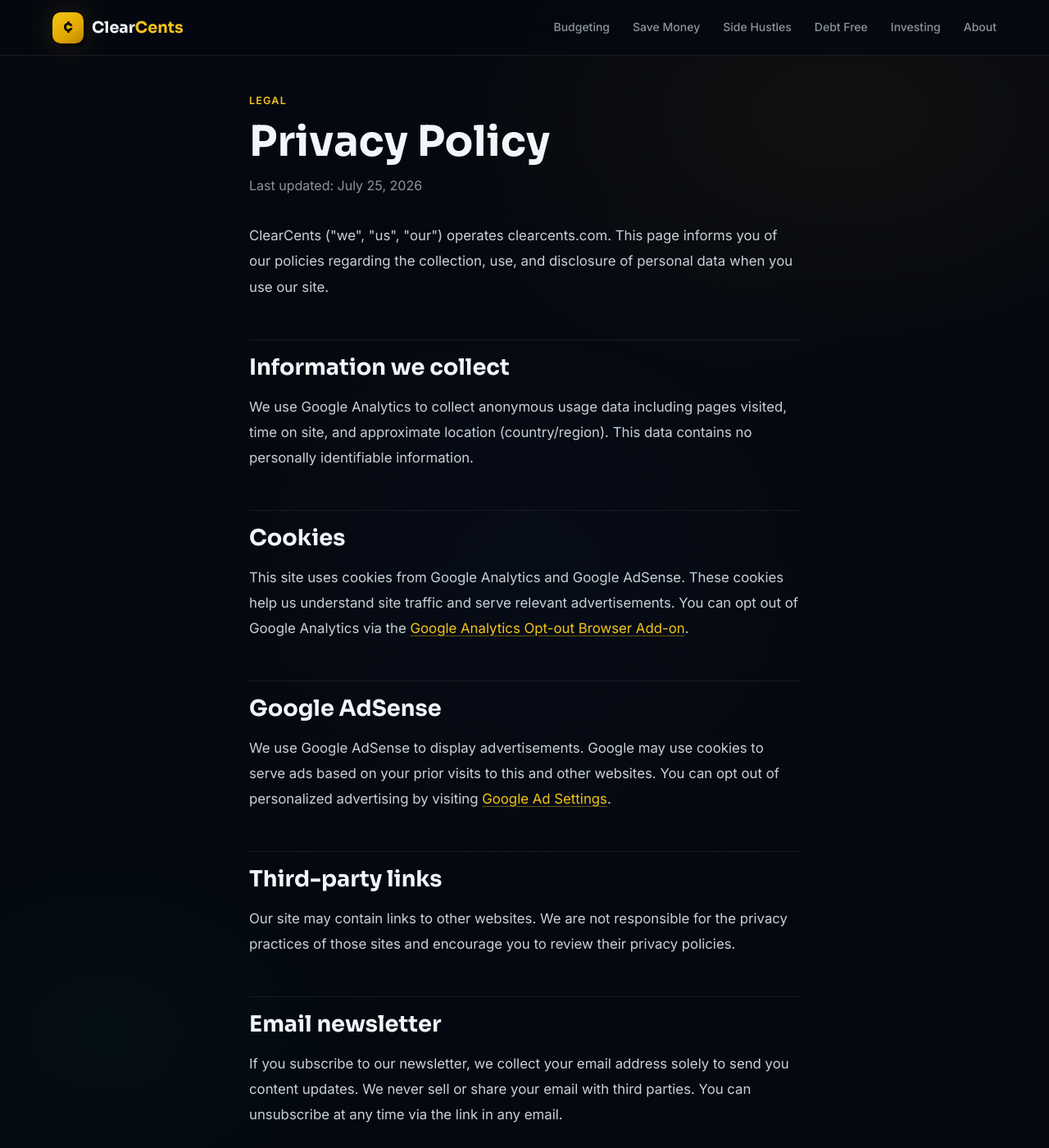
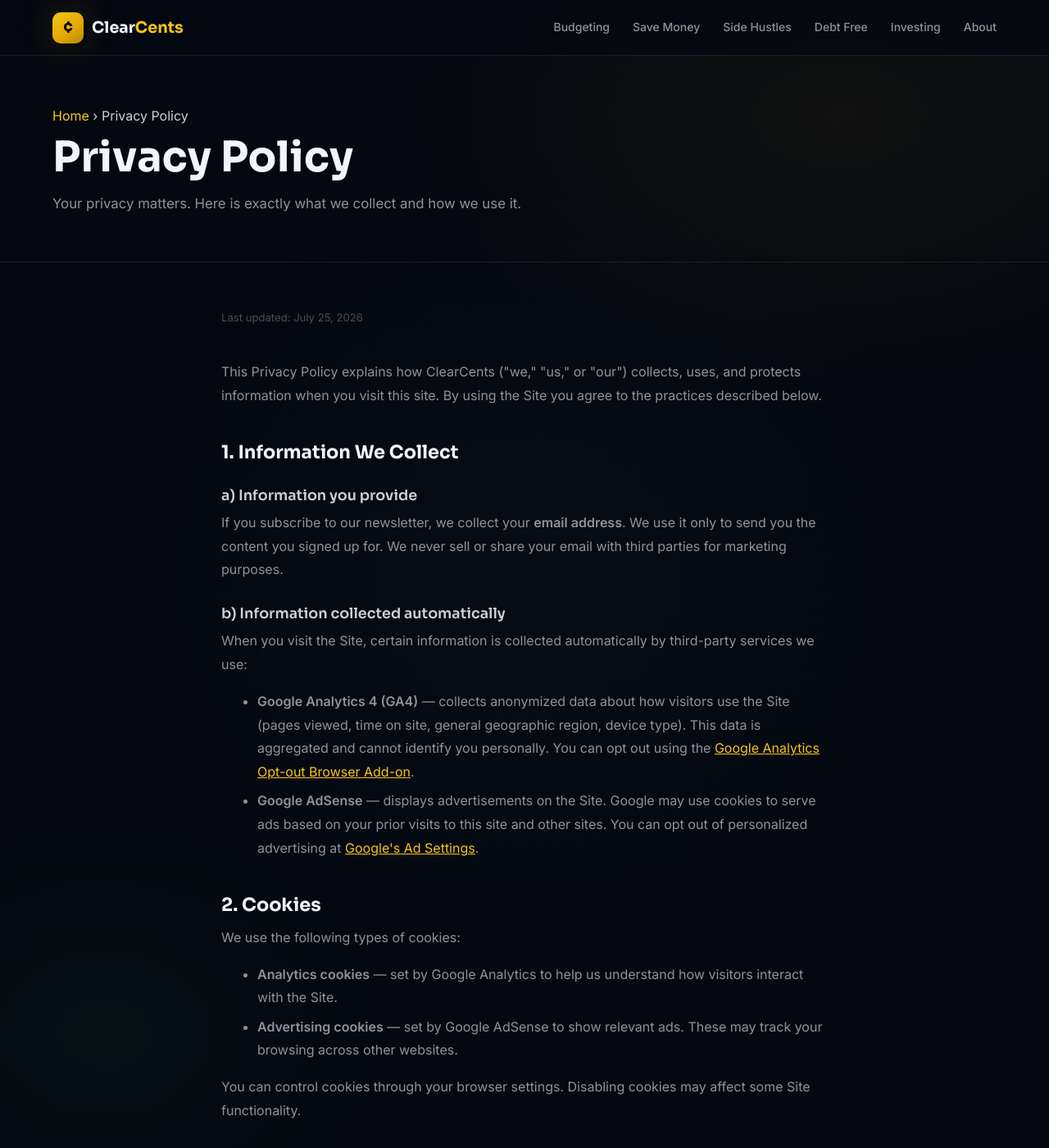
Before and after one commit to zaddywebbuilds/ClearCents-, a Jekyll site: the page built from privacy-policy.md, in a window 1280 px wide and 1400 px high. Shown: the whole window at 82% size. Built offline with Jekyll 4.4.1, drawn with Linux system fonts in a browser that asks for light colours; some of the changed text lies outside the part shown.

Commit message:
Add category pages, About, Privacy Policy, and Budget Template
- _layouts/category.html: reusable category listing layout
- budgeting.md, save-money.md, side-hustles.md, debt-free.md, investing.md: fix all 404 nav links
- about.md: updated to use page-hero + prose-page styles
- privacy-policy.md: expanded to cover AdSense, GA4, GDPR/CCPA — ready for AdSense review
- free-budget-template.md: real printable monthly budget with zero-based budgeting guide
- main.css: add page-hero, prose-page, budget template styles

Co-Authored-By: Claude Sonnet 4.6 <noreply@anthropic.com>

```diff
--- a/assets/css/main.css
+++ b/assets/css/main.css
@@ -729,6 +729,47 @@ ul, ol { padding-left: 1.5rem; }
 .nl-btn:hover { transform: translateY(-2px); box-shadow: 0 6px 24px rgba(245,197,24,0.35); }
 .nl-success { font-size: 0.9rem; font-weight: 600; color: var(--green); text-align: center; padding: 0.5rem 0; }
 
+/* Page hero (About, Privacy, Category pages) */
+.page-hero {
+  padding: 8rem 0 3.5rem;
+  position: relative;
+  border-bottom: 1px solid var(--glass-border);
+}
+.page-hero-title {
+  font-size: clamp(2rem, 5vw, 3.2rem);
+  font-weight: 700; line-height: 1.15;
+  margin: 0.5rem 0 0.75rem;
+}
+.page-hero-sub {
+  font-size: 1.05rem; color: var(--text-3);
+  max-width: 600px; line-height: 1.7;
+  margin: 0;
+}
+.cat-count-line {
+  font-size: 0.85rem; color: var(--text-4);
+  margin-bottom: 2rem; letter-spacing: 0.04em;
+  text-transform: uppercase;
+}
+.empty-cat {
+  text-align: center; padding: 4rem 0;
+  color: var(--text-3);
+}
+.empty-cat p { margin-bottom: 1.5rem; font-size: 1.05rem; }
+
+/* Prose pages (About, Privacy) */
+.prose-page { max-width: 740px; margin: 0 auto; padding: 3.5rem 0 5rem; }
+.prose-page h2 {
+  font-size: 1.4rem; font-weight: 700;
+  margin: 2.5rem 0 0.75rem;
+  color: var(--text-1);
+}
+.prose-page h3 { font-size: 1.1rem; font-weight: 600; margin: 1.75rem 0 0.5rem; color: var(--text-2); }
+.prose-page p { color: var(--text-3); line-height: 1.8; margin-bottom: 1rem; }
+.prose-page ul { color: var(--text-3); line-height: 1.8; margin: 0.5rem 0 1rem 1.25rem; }
+.prose-page li { margin-bottom: 0.4rem; }
+.prose-page a { color: var(--gold); text-decoration: underline; }
+.prose-page .prose-last-updated { font-size: 0.82rem; color: var(--text-4); margin-bottom: 2.5rem; }
+
 /* Popular posts */
 .popular-item { display: flex; gap: 10px; padding: 0.75rem 0; border-bottom: 1px solid var(--glass-border); }
 .popular-item:last-child { border-bottom: none; padding-bottom: 0; }
--- a/privacy-policy.md
+++ b/privacy-policy.md
@@ -1,47 +1,86 @@
 ---
 layout: default
 title: "Privacy Policy"
-description: "ClearCents privacy policy — how we collect, use, and protect your data."
+description: "ClearCents privacy policy — how we collect, use, and protect your information."
 permalink: /privacy-policy/
 ---
 
-<section style="padding: 7rem 0 4rem;">
-  <div class="container" style="max-width: 720px;">
-    <span class="section-eyebrow">Legal</span>
-    <h1>Privacy Policy</h1>
-    <p style="color:var(--text-3); margin-top:0.5rem;">Last updated: {{ 'now' | date: "%B %d, %Y" }}</p>
+<header class="page-hero">
+  <div class="container">
+    <nav class="breadcrumb" aria-label="Breadcrumb">
+      <a href="{{ '/' | relative_url }}">Home</a>
+      <span aria-hidden="true">›</span>
+      <span aria-current="page">Privacy Policy</span>
+    </nav>
+    <h1 class="page-hero-title">Privacy Policy</h1>
+    <p class="page-hero-sub">Your privacy matters. Here is exactly what we collect and how we use it.</p>
+  </div>
+</header>
 
-    <div class="post-content" style="margin-top: 2rem;">
+<div class="container">
+  <div class="prose-page">
 
-      <p>ClearCents ("we", "us", "our") operates clearcents.com. This page informs you of our policies regarding the collection, use, and disclosure of personal data when you use our site.</p>
+    <p class="prose-last-updated">Last updated: July 25, 2026</p>
 
-      <h2>Information we collect</h2>
-      <p>We use Google Analytics to collect anonymous usage data including pages visited, time on site, and approximate location (country/region). This data contains no personally identifiable information.</p>
+    <p>This Privacy Policy explains how ClearCents ("we," "us," or "our") collects, uses, and protects information when you visit this site. By using the Site you agree to the practices described below.</p>
 
-      <h2>Cookies</h2>
-      <p>This site uses cookies from Google Analytics and Google AdSense. These cookies help us understand site traffic and serve relevant advertisements. You can opt out of Google Analytics via the <a href="https://tools.google.com/dlpage/gaoptout" target="_blank" rel="noopener">Google Analytics Opt-out Browser Add-on</a>.</p>
+    <h2>1. Information We Collect</h2>
 
-      <h2>Google AdSense</h2>
-      <p>We use Google AdSense to display advertisements. Google may use cookies to serve ads based on your prior visits to this and other websites. You can opt out of personalized advertising by visiting <a href="https://www.google.com/settings/ads" target="_blank" rel="noopener">Google Ad Settings</a>.</p>
+    <h3>a) Information you provide</h3>
+    <p>If you subscribe to our newsletter, we collect your <strong>email address</strong>. We use it only to send you the content you signed up for. We never sell or share your email with third parties for marketing purposes.</p>
 
-      <h2>Third-party links</h2>
-      <p>Our site may contain links to other websites. We are not responsible for the privacy practices of those sites and encourage you to review their privacy policies.</p>
+    <h3>b) Information collected automatically</h3>
+    <p>When you visit the Site, certain information is collected automatically by third-party services we use:</p>
+    <ul>
+      <li><strong>Google Analytics 4 (GA4)</strong> — collects anonymized data about how visitors use the Site (pages viewed, time on site, general geographic region, device type). This data is aggregated and cannot identify you personally. You can opt out using the <a href="https://tools.google.com/dlpage/gaoptout" target="_blank" rel="noopener">Google Analytics Opt-out Browser Add-on</a>.</li>
+      <li><strong>Google AdSense</strong> — displays advertisements on the Site. Google may use cookies to serve ads based on your prior visits to this site and other sites. You can opt out of personalized advertising at <a href="https://www.google.com/settings/ads" target="_blank" rel="noopener">Google's Ad Settings</a>.</li>
+    </ul>
 
-      <h2>Email newsletter</h2>
-      <p>If you subscribe to our newsletter, we collect your email address solely to send you content updates. We never sell or share your email with third parties. You can unsubscribe at any time via the link in any email.</p>
+    <h2>2. Cookies</h2>
+    <p>We use the following types of cookies:</p>
+    <ul>
+      <li><strong>Analytics cookies</strong> — set by Google Analytics to help us understand how visitors interact with the Site.</li>
+      <li><strong>Advertising cookies</strong> — set by Google AdSense to show relevant ads. These may track your browsing across other websites.</li>
+    </ul>
+    <p>You can control cookies through your browser settings. Disabling cookies may affect some Site functionality.</p>
 
-      <h2>Data retention</h2>
-      <p>Analytics data is retained for 26 months. Newsletter subscriber data is retained until you unsubscribe.</p>
+    <h2>3. How We Use Your Information</h2>
+    <ul>
+      <li>To send the newsletter you subscribed to</li>
+      <li>To understand which content is most useful to our readers (via analytics)</li>
+      <li>To display advertising that funds the Site (via AdSense)</li>
+      <li>To improve the Site's performance and user experience</li>
+    </ul>
 
-      <h2>Your rights</h2>
-      <p>You have the right to access, correct, or delete any personal data we hold about you. Contact us at <a href="mailto:hello@clearcents.com">hello@clearcents.com</a> to make a request.</p>
+    <h2>4. Third-Party Services</h2>
+    <p>The Site uses these third-party services, each with their own privacy policies:</p>
+    <ul>
+      <li><a href="https://policies.google.com/privacy" target="_blank" rel="noopener">Google Privacy Policy</a> (covers GA4 and AdSense)</li>
+      <li><a href="https://pinterest.com/about/privacy/" target="_blank" rel="noopener">Pinterest Privacy Policy</a></li>
+    </ul>
+    <p>We do not control these third-party services and encourage you to review their policies independently.</p>
 
-      <h2>Changes to this policy</h2>
-      <p>We may update this privacy policy from time to time. Changes will be posted on this page with an updated date.</p>
+    <h2>5. Data Retention</h2>
+    <p>Newsletter email addresses are retained until you unsubscribe. Analytics data is retained for 26 months per Google's standard settings. We do not store any other personal data on our own servers.</p>
 
-      <h2>Contact</h2>
-      <p>Questions about this policy? Email <a href="mailto:hello@clearcents.com">hello@clearcents.com</a>.</p>
+    <h2>6. Your Rights</h2>
+    <p>Depending on your location you may have rights under GDPR (EU/UK) or CCPA (California), including:</p>
+    <ul>
+      <li>The right to access the personal data we hold about you</li>
+      <li>The right to request deletion of your data</li>
+      <li>The right to opt out of data processing for advertising</li>
+      <li>The right to unsubscribe from our newsletter at any time</li>
+    </ul>
+    <p>To exercise any of these rights, contact us at <a href="mailto:hello@clearcents.com">hello@clearcents.com</a>.</p>
 
-    </div>
+    <h2>7. Children's Privacy</h2>
+    <p>This Site is not directed at children under 13. We do not knowingly collect personal information from children. If you believe a child has submitted personal information, contact us and we will delete it promptly.</p>
+
+    <h2>8. Changes to This Policy</h2>
+    <p>We may update this Privacy Policy from time to time. The "Last updated" date at the top of this page reflects the most recent revision. Continued use of the Site after changes constitutes acceptance of the updated policy.</p>
+
+    <h2>9. Contact</h2>
+    <p>Questions about this Privacy Policy? Email us at <a href="mailto:hello@clearcents.com">hello@clearcents.com</a>.</p>
+
   </div>
-</section>
+</div>
```
Also changed, not shown: _layouts/category.html (added, +50 -0 lines), about.md (+31 -24 lines), budgeting.md (added, +7 -0 lines), debt-free.md (added, +7 -0 lines), free-budget-template.md (added, +217 -0 lines), investing.md (added, +7 -0 lines), save-money.md (added, +7 -0 lines), side-hustles.md (added, +7 -0 lines).
